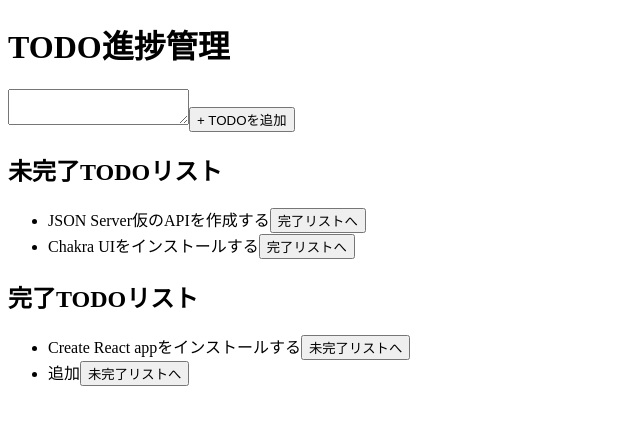
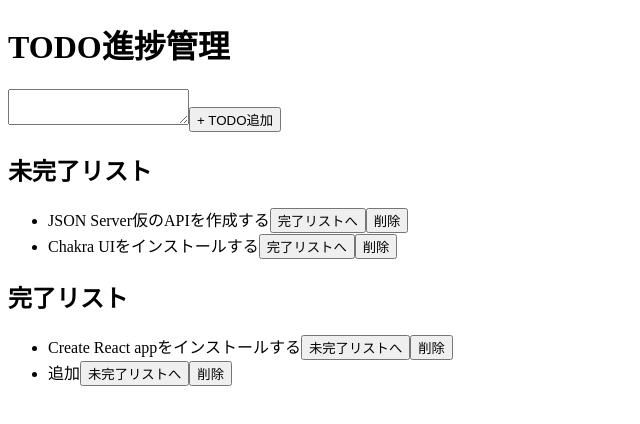
Before and after one commit to da-matsumoto/react, a React (Create React App) app in the folder review/sampleapp/: page / in a window 1280 px wide. Shown: the top 424 px of the page, without its empty margins (0-640 px from the left). Built offline with nearby package versions, Linux system fonts and the light colour scheme; data requests are answered from the project's data file.

Commit message:
コンポーネントに切り分け

```diff
--- a/review/sampleapp/src/components/App.js
+++ b/review/sampleapp/src/components/App.js
@@ -2,6 +2,33 @@
 import axios from "axios";
 
 const todoDataUrl = "http://localhost:3100/todos";
+
+const TodoTitle = ({ title, as }) => {
+  if(as === "h1") return <h1>{title}</h1>;
+  if(as === "h2") return <h2>{title}</h2>;
+
+  return <p>{title}</p>
+}
+
+const TodoItem = ({ todo }) => {
+  return (
+    <li>
+      { todo.content}
+      <button>{todo.done ? "未完了リストへ" : "完了リストへ"}</button>
+      <button>削除</button>
+    </li>
+  );
+}
+
+const TodoList = ({ todoList }) => {
+  return(
+    <ul>
+      {todoList.map((todo) => (
+        <TodoItem todo={todo} key={todo.id} />
+      ))}
+    </ul>
+  );
+}
 
 function App() {
   const [todoList, setTodoList] = useState([]);
@@ -30,33 +57,13 @@
 
   return (
     <>
-      <h1>TODO進捗管理</h1>
+      <TodoTitle title="TODO進捗管理" as="h1" />
       <textarea />
-      <button>+ TODOを追加</button>
-
-      <h2>未完了TODOリスト</h2>
-      <ul>
-        {inCompletedList.map((todo) => (
-          <li key={todo.id}>
-            {todo.content}
-            <button>
-              {todo.done ? "未完了リストへ" : "完了リストへ"}
-            </button>
-          </li>
-        ))}
-      </ul>
-
-      <h2>完了TODOリスト</h2>
-      <ul>
-        {completedList.map((todo) => (
-          <li key={todo.id}>
-            {todo.content}
-            <button>
-              {todo.done ? "未完了リストへ" : "完了リストへ"}
-            </button>
-          </li>
-        ))}
-      </ul>
+      <button>+ TODO追加</button>
+      <TodoTitle title="未完了リスト" as="h2" />
+      <TodoList todoList={inCompletedList} />
+      <TodoTitle title="完了リスト" as="h2" />
+      <TodoList todoList={completedList} />
     </>
   );
 }
```
